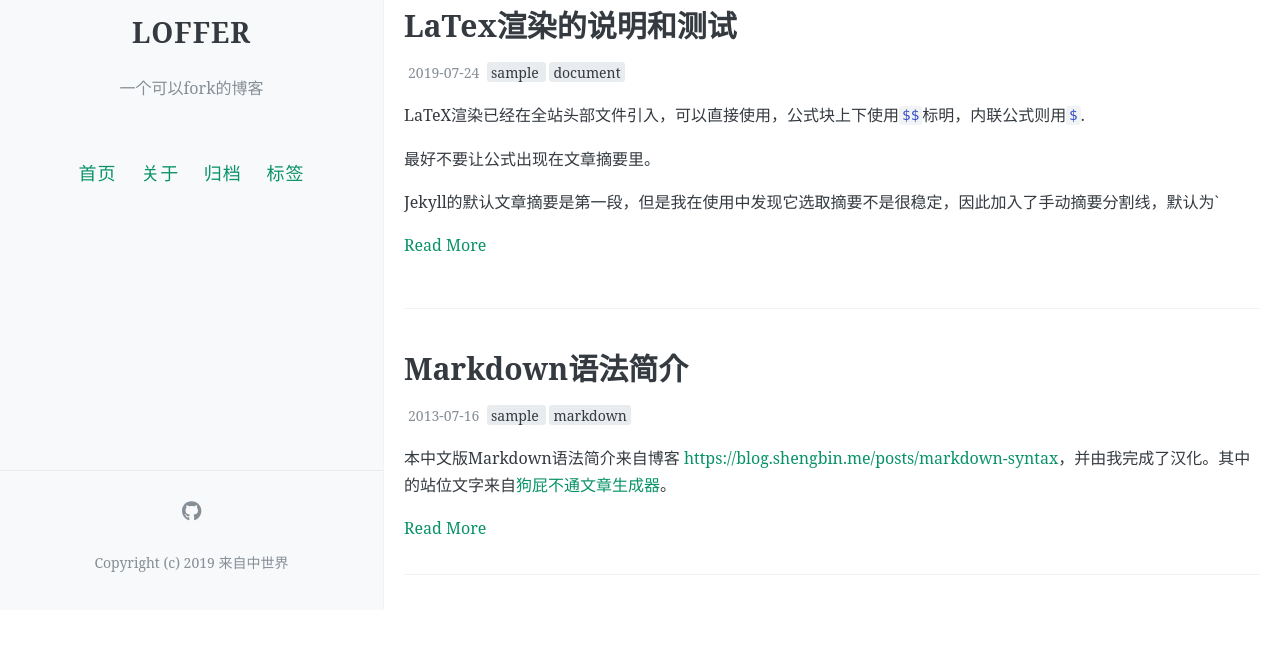
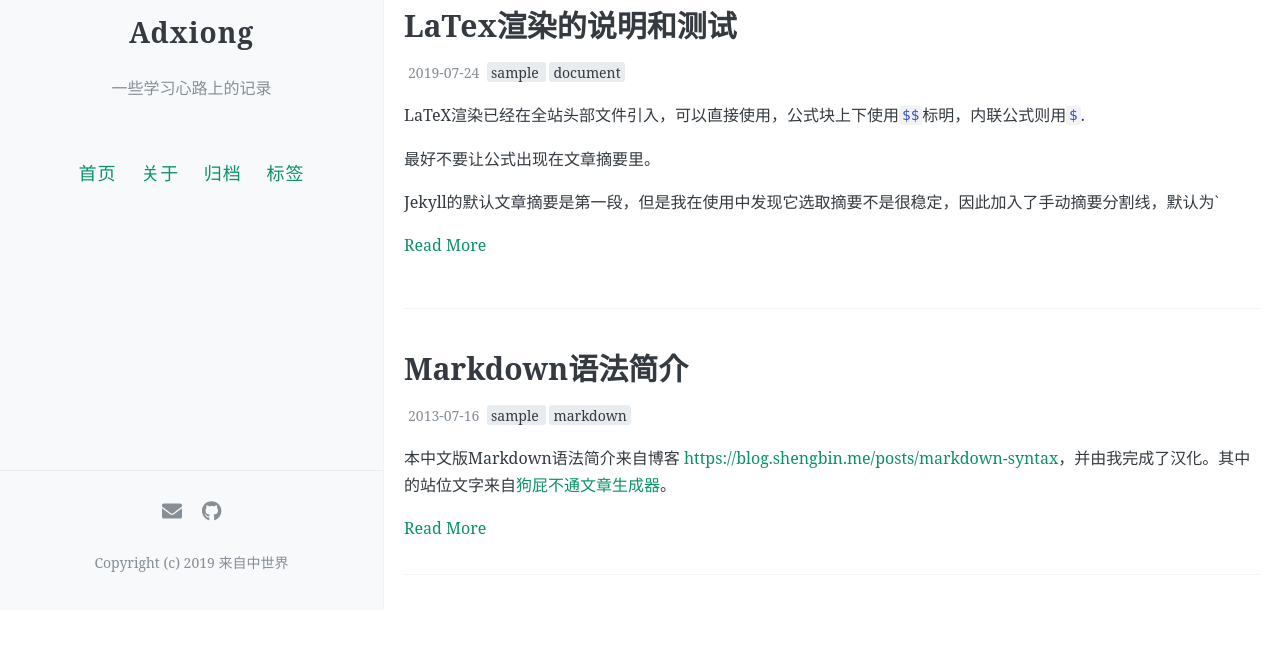
Before and after one commit to Adxiong/blog, a Jekyll site: the page built from index.html, in a window 1280 px wide. Shown: the part 290-954 px from the top of the page. Built offline with Jekyll 4.4.1, drawn with Linux system fonts in a browser that asks for light colours; the list of posts is cut into pages by our own code; comment, search, counter and statistics services are not loaded.

Commit message:
update base setting

```diff
--- a/_config.yml
+++ b/_config.yml
@@ -7,8 +7,8 @@
 # 井号后面的文字是说明文档，不会被程序读取。
 
 # 描述/签名
-name: LOFFER
-description: 一个可以fork的博客
+name: Adxiong
+description: 一些学习心路上的记录
 
 # 输入你的网站域名（如果你没有添加自己的域名，而是直接用GitHub pages分配的域名的话可以省略）
 url:
@@ -16,7 +16,7 @@ url:
 # 添加你的博客的二级域名，一般来说是你的repository名
 # 如果你的博客的URL是：(http://yourusername.github.io/repository-name)
 # 那么就写成 "/repository-name"
-baseurl: /LOFFER
+baseurl: /blog
 
 
 #
@@ -52,10 +52,10 @@ footer-links:
   weibo:  #请输入你的微博个性域名 https://www.weibo.com/<thispart>
   behance: # https://www.behance.net/<>
   dribbble: # https://dribbble.com/<>
-  email: #youremailaddress@mail.com
+  email: adxiong@126.com
   facebook: #https://www.facebook.com/<>
   flickr: #https://www.flickr.com/<>
-  github: FromEndWorld/loffer #https://github.com/<>
+  github: https://github.com/Adxiong
   instagram: #https://instagram.com/<>
   linkedin: #https://www.linkedin.com/in/<>
   pinterest: #https://www.pinterest.com/<>
```
